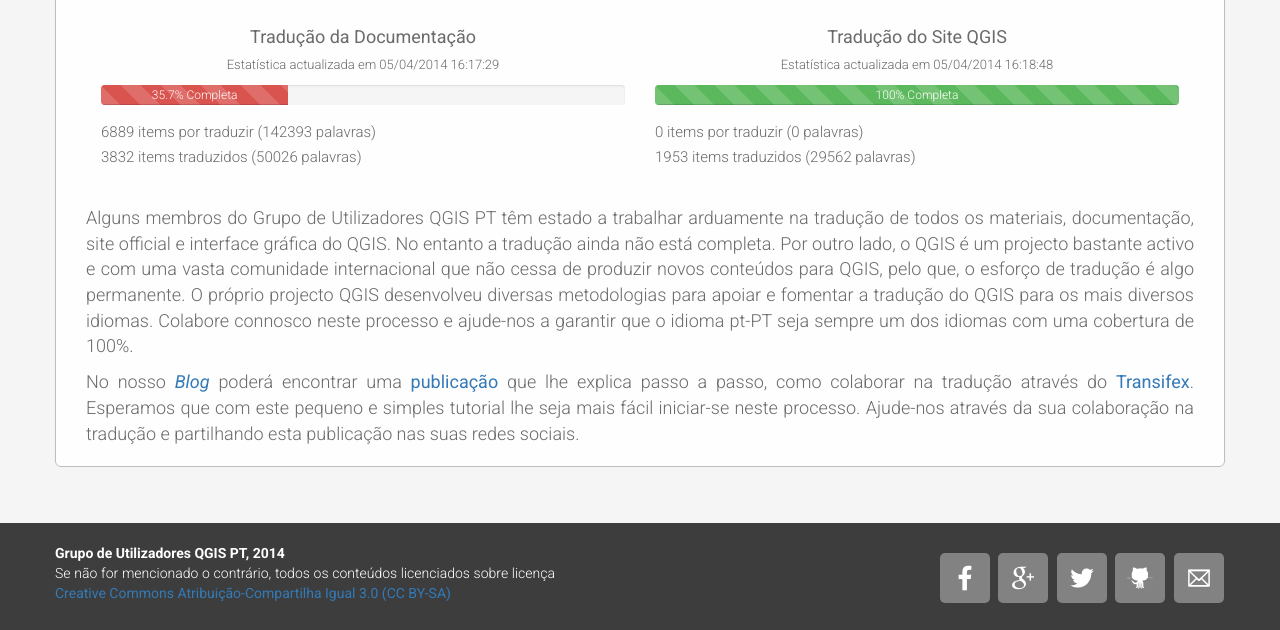
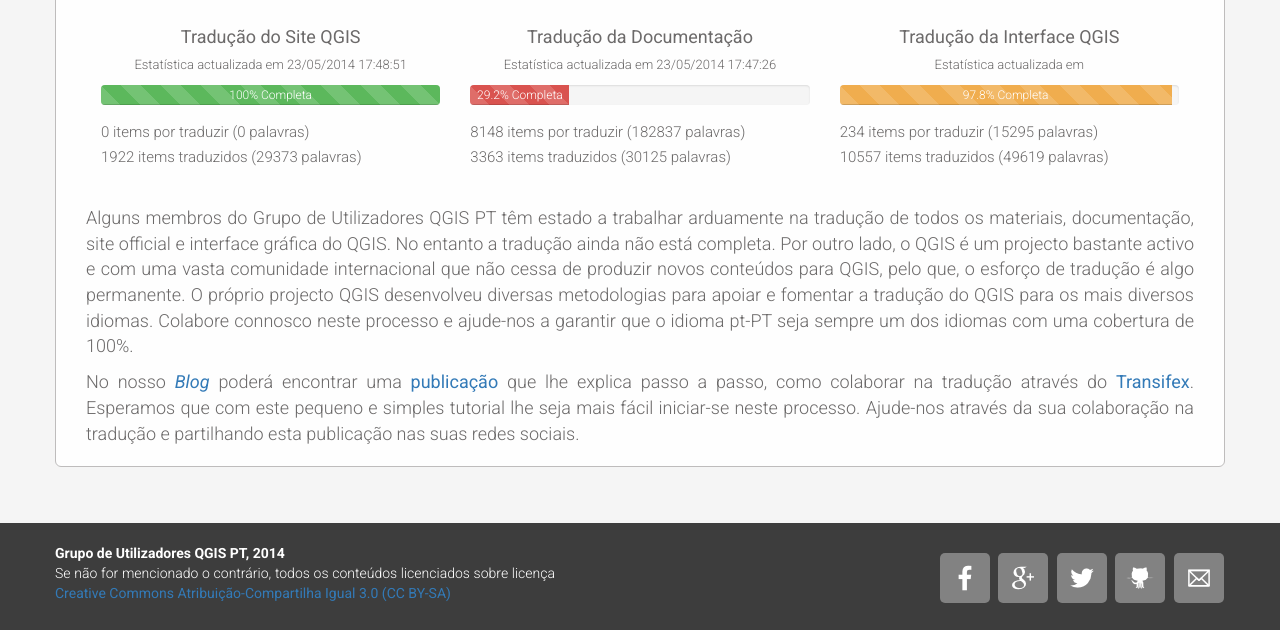
Before and after one commit to qgispt/qgis_pt_website, a plain HTML site: page traducao.html in a window 1280 px wide. Shown: the part 170-800 px from the top of the page. Drawn offline with nearby package versions, Linux system fonts and the light colour scheme; files whose address does not match are found by name.

Commit message:
Remoção do botão paypal e referências, adicionada estatística de tradução da interface do QGIS

```diff
--- a/services/stats.json
+++ b/services/stats.json
@@ -1,22 +1,33 @@
 [
     {
+        "project": "gui",
+        "updated_on": "23/05/2014 17:47:25",
+        "stats": {
+            "untrans_entities": 234,
+            "trans_entities": 10557,
+            "trans_words": 49619,
+            "completed": 97.83152627189324,
+            "untrans_words": 15295
+        }
+    },
+    {
         "project": "docs",
-        "updated_on": "05/04/2014 16:17:29",
+        "updated_on": "23/05/2014 17:47:26",
         "stats": {
-            "untrans_entities": 6889,
-            "trans_entities": 3832,
-            "trans_words": 50026,
-            "completed": 35.742934427758605,
-            "untrans_words": 142393
+            "untrans_entities": 8148,
+            "trans_entities": 3363,
+            "trans_words": 30125,
+            "completed": 29.215532968464945,
+            "untrans_words": 182837
         }
     },
     {
         "project": "site",
-        "updated_on": "05/04/2014 16:18:48",
+        "updated_on": "23/05/2014 17:48:51",
         "stats": {
             "untrans_entities": 0,
-            "trans_entities": 1953,
-            "trans_words": 29562,
+            "trans_entities": 1922,
+            "trans_words": 29373,
             "completed": 100.0,
             "untrans_words": 0
         }
--- a/traducao.html
+++ b/traducao.html
@@ -60,7 +60,19 @@
     	<div class="row">
     		<div class="section">
 	    		<h1>Tradução do QGIS para pt-PT</h1>
-	    		<div class="col-md-6">
+	    		<div class="col-md-4">
+	    			<h4>Tradução do Site QGIS</h4>
+	    			<p class="stats-subtitle">Estatística actualizada em <span id="site-date"></span><p>
+	    			<div class="progress progress-striped active">
+						<div id="site-progress" class="progress-bar" role="progressbar" aria-valuenow="60" aria-valuemin="0" aria-valuemax="100" style="width: 0%;">A carregar...</div>
+					</div>
+					<div class="stats-text">
+						<p id="site-untrans"></p>
+						<p id="site-trans"><p>
+					</div>
+	    		</div>
+
+	    		<div class="col-md-4">
 	    			<h4>Tradução da Documentação</h4>
 	    			<p class="stats-subtitle">Estatística actualizada em <span id="docs-date"></span><p>
 	    			<div class="progress progress-striped active">
@@ -72,15 +84,15 @@
 					</div>
 	    		</div>
 
-	    		<div class="col-md-6">
-	    			<h4>Tradução do Site QGIS</h4>
+	    		<div class="col-md-4">
+	    			<h4>Tradução da Interface QGIS</h4>
 	    			<p class="stats-subtitle">Estatística actualizada em <span id="site-date"></span><p>
 	    			<div class="progress progress-striped active">
-						<div id="site-progress" class="progress-bar" role="progressbar" aria-valuenow="60" aria-valuemin="0" aria-valuemax="100" style="width: 0%;">A carregar...</div>
+						<div id="gui-progress" class="progress-bar" role="progressbar" aria-valuenow="60" aria-valuemin="0" aria-valuemax="100" style="width: 0%;">A carregar...</div>
 					</div>
 					<div class="stats-text">
-						<p id="site-untrans"></p>
-						<p id="site-trans"><p>
+						<p id="gui-untrans"></p>
+						<p id="gui-trans"><p>
 					</div>
 	    		</div>
 	    	</div>
--- a/utils.js
+++ b/utils.js
@@ -236,8 +236,10 @@
 
 	function updateProgress(data) {
 		var bar = $('#' + data.project + '-progress');
-		if (parseInt(data.stats.completed) != 100){
+		if (parseInt(data.stats.completed) < 50){
 			bar.addClass('progress-bar-danger');
+        } else if (parseInt(data.stats.completed) >= 50 && parseInt(data.stats.completed) < 100){
+            bar.addClass('progress-bar-warning');
 		} else {
 			bar.addClass('progress-bar-success');
 		}
```
Also changed, not shown: eventos.html (+7 -6 lines), 1 other file.
